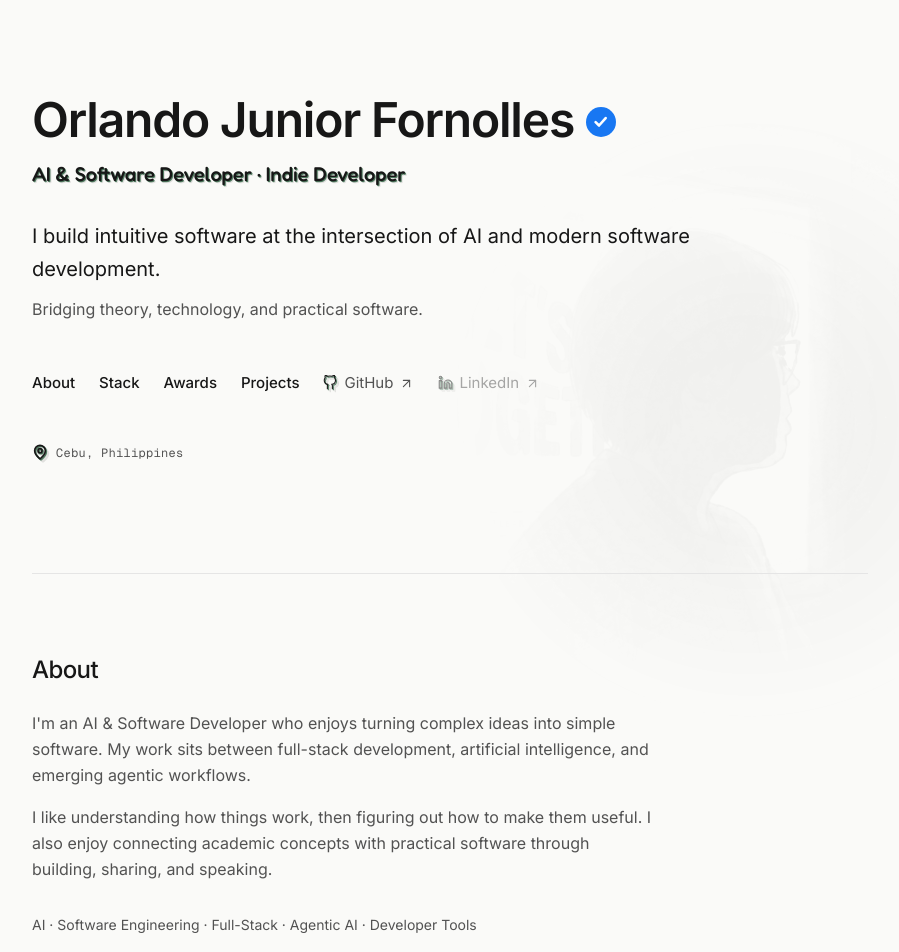
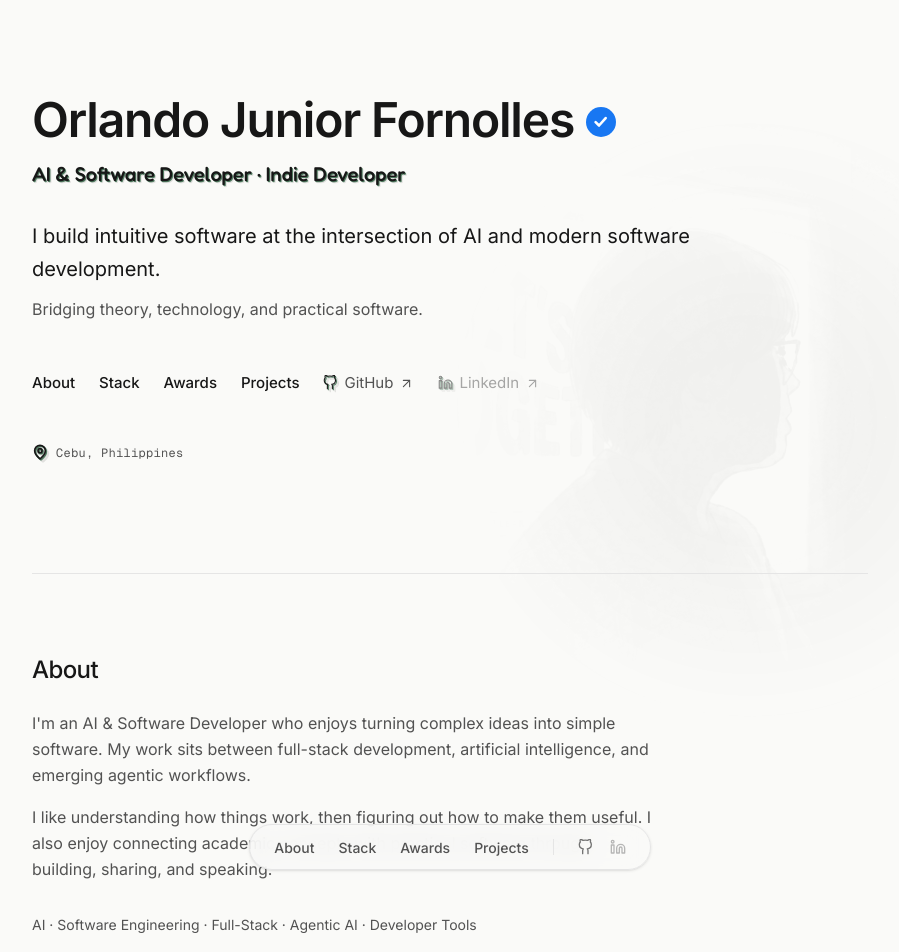
Before and after one commit to orlandojr23/my_portfolio, a Next.js app: page / in a window 1280 px wide. Shown: the top 952 px of the page, without its empty margins (190-1089 px from the left). Built offline with nearby package versions, Linux system fonts and the light colour scheme.

Commit message:
feat: move StickyNav to bottom and update slide animation

```diff
--- a/components/StickyNav.tsx
+++ b/components/StickyNav.tsx
@@ -25,8 +25,8 @@ export default function StickyNav() {
 
   return (
     <div
-      className={`fixed top-0 left-0 right-0 z-50 flex justify-center py-4 transition-transform duration-500 ease-out ${
-        isVisible ? "translate-y-0" : "-translate-y-full"
+      className={`fixed bottom-0 left-0 right-0 z-50 flex justify-center py-6 transition-transform duration-500 ease-out ${
+        isVisible ? "translate-y-0" : "translate-y-full"
       }`}
       aria-hidden={!isVisible}
     >
```
